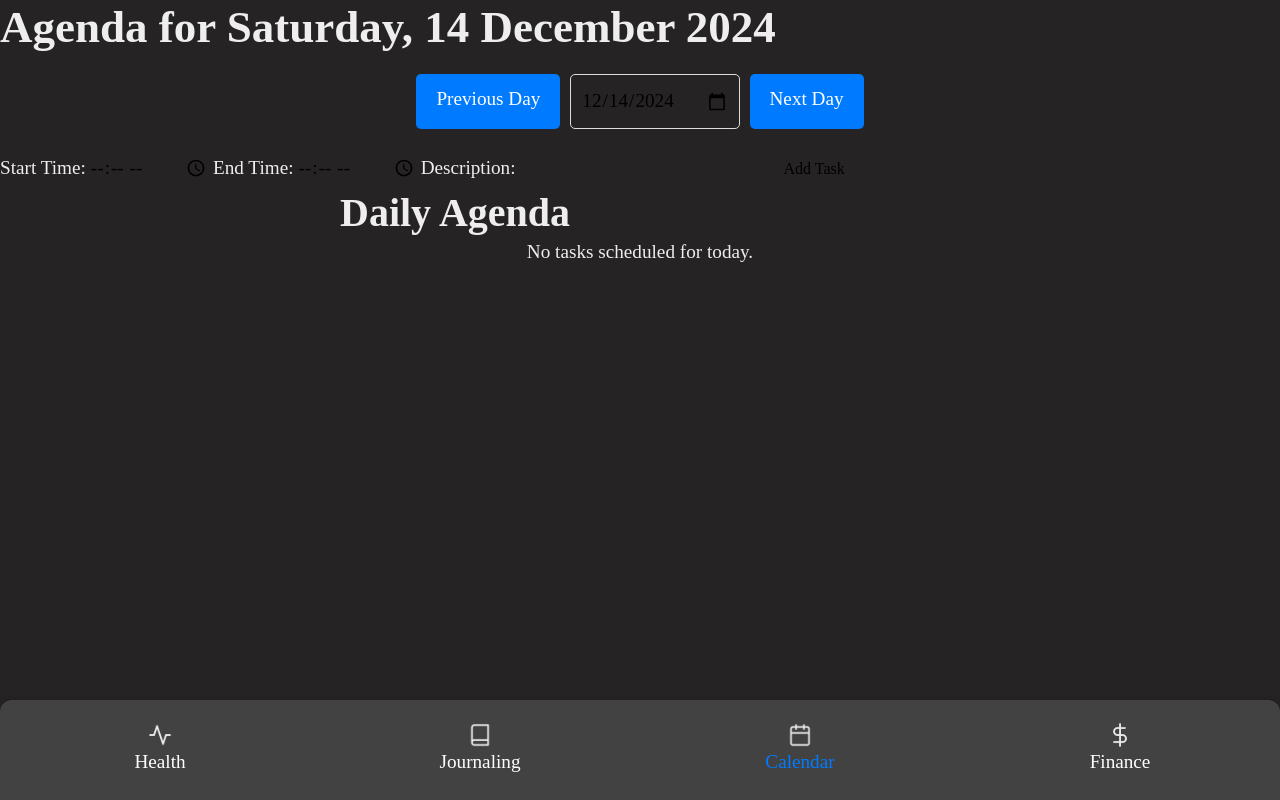
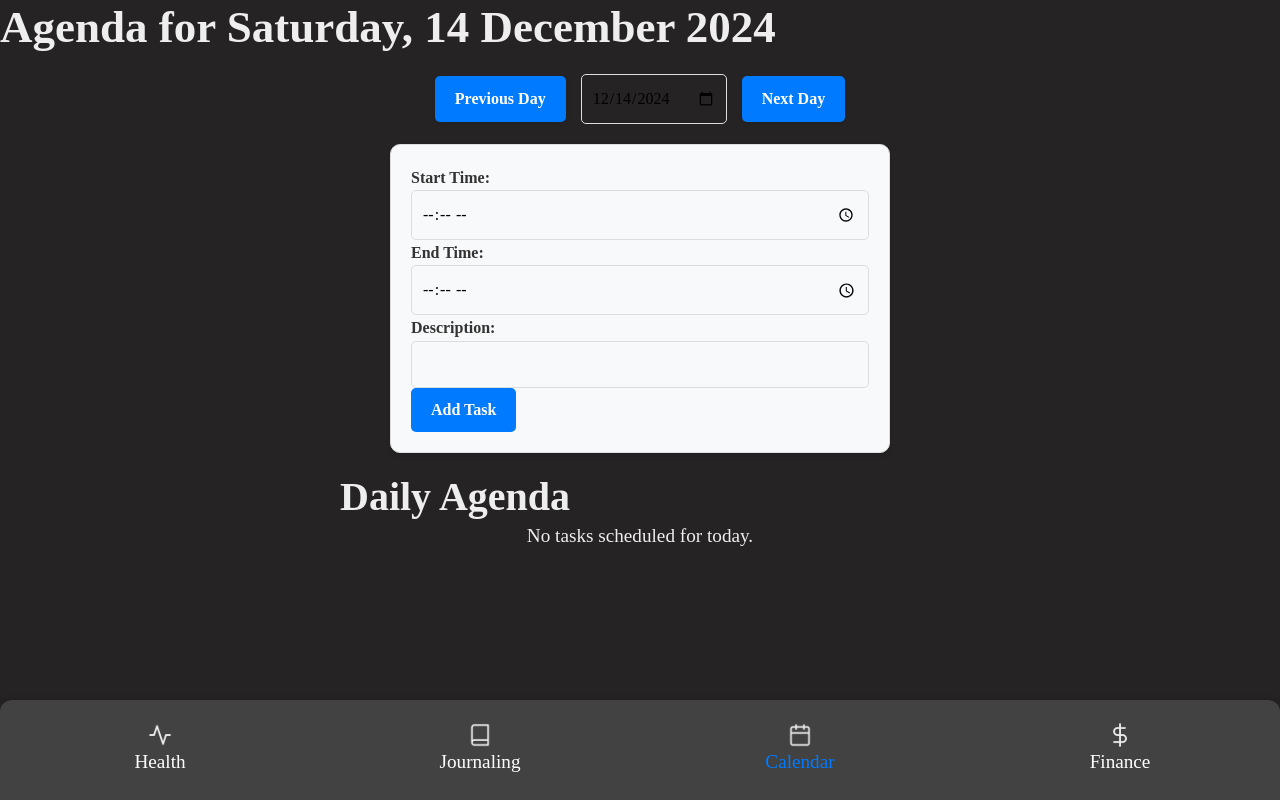
Before and after one commit to MisterAmig0/MONK, a Flask app: page /calendar in a window 1280 px wide. Run offline with Flask 3, Linux system fonts and the light colour scheme; the visitor is signed in with stand-in values (Sample User, id 1).

Commit message:
Design of page

```diff
--- a/templates/calendar.html
+++ b/templates/calendar.html
@@ -6,31 +6,87 @@
     <link rel="stylesheet" href="/static/css/style.css">
     <title>Calendar</title>
     <style>
-        .navigation {
+    .calendar-navigation {
         display: flex;
         justify-content: center;
+        align-items: center;
+        gap: 15px;
         margin: 20px 0;
     }
-        .navigation a, .navigation form button {
-            margin: 0 10px;
+    .calendar-navigation a {
         padding: 10px 20px;
         background-color: #007bff;
         color: white;
         text-decoration: none;
         border: none;
         border-radius: 5px;
-            cursor: pointer;
+        font-size: 1rem;
+        font-weight: bold;
+        box-shadow: 0 2px 5px rgba(0, 0, 0, 0.1);
+        transition: background-color 0.3s ease, transform 0.2s ease;
     }
-        .navigation form input {
+    .calendar-navigation a:hover {
+        background-color: #0056b3;
+        transform: scale(1.05);
+    }
+    .calendar-navigation form {
+        display: flex;
+        align-items: center;
+        gap: 10px;
+    }
+    .calendar-navigation form input {
         padding: 10px;
         border: 1px solid #ddd;
         border-radius: 5px;
+        font-size: 1rem;
+    }
+    .task-form {
+        display: flex;
+        flex-direction: column;
+        align-items: center;
+        gap: 15px;
+        margin: 20px auto;
+        max-width: 500px;
+        padding: 20px;
+        background-color: #f8f9fa;
+        border: 1px solid #ddd;
+        border-radius: 10px;
+        box-shadow: 0 2px 5px rgba(0, 0, 0, 0.1);
+    }
+    .task-form label {
+        font-size: 1rem;
+        font-weight: bold;
+        color: #333;
+        align-self: flex-start;
+    }
+    .task-form input {
+        padding: 10px;
+        border: 1px solid #ddd;
+        border-radius: 5px;
+        width: 100%;
+        font-size: 1rem;
+    }
+    .task-form button {
+        padding: 10px 20px;
+        background-color: #007bff;
+        color: white;
+        border: none;
+        border-radius: 5px;
+        font-size: 1rem;
+        font-weight: bold;
+        cursor: pointer;
+        transition: background-color 0.3s ease, transform 0.2s ease;
+    }
+    .task-form button:hover {
+        background-color: #0056b3;
+        transform: scale(1.05);
     }
         .agenda-container {
             display: flex;
             flex-direction: column;
             max-width: 600px;
             margin: 0 auto;
+            padding-bottom: 200px;
         }
         .agenda-item {
             display: flex;
@@ -59,7 +115,7 @@
 <body>
     <h1>Agenda for {{ selected_date.strftime('%A, %d %B %Y') }}</h1>
 
-    <div class="navigation">
+    <div class="calendar-navigation">
         <a href="{{ url_for('calendar', date=previous_date) }}">Previous Day</a>
         <form method="GET" action="{{ url_for('calendar') }}">
             <input type="date" name="date" value="{{ selected_date }}" required>
@@ -67,7 +123,7 @@
         <a href="{{ url_for('calendar', date=next_date) }}">Next Day</a>
     </div>
 
-    <div>
+    <div class="task-form">
         <form method="POST">
             <label for="start_time">Start Time:</label>
             <input type="time" id="start_time" name="start_time" required>
```
Also changed, not shown: static/css/calendar.css (added, +104 -0 lines), instance/app_data.db. Lines whose indentation alone changed are shown as unchanged.
